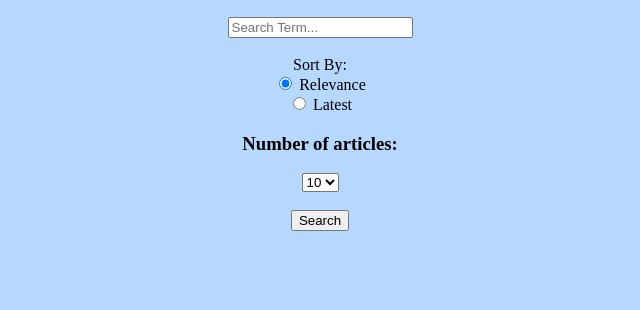
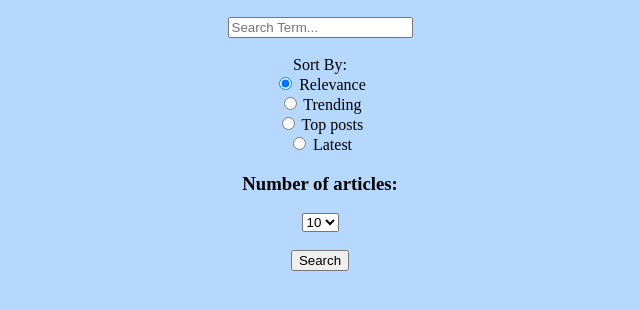
Before and after one commit to edthomas93/reddit-search-app, a website with bundled scripts: page index.html in a window 1280 px wide. Shown: the part 50-360 px from the top of the page, without its empty margins (320-960 px from the left). Built offline with nearby package versions, Linux system fonts and the light colour scheme.

Commit message:
more sortby options, reddit api added, implemented when search clicked

```diff
--- a/index.html
+++ b/index.html
@@ -16,12 +16,23 @@
           <input type="text" id="search-input" placeholder="Search Term...">
         </div>
         <br>
+        Sort By:
         <div>
-          Sort By:
-          <br>
           <input type="radio" name="sortby" value="relevance" checked>
           <label>
             Relevance
+          </label>
+        </div>
+        <div>
+          <input type="radio" name="sortby" value="hot">
+          <label>
+            Trending
+          </label>
+        </div>
+        <div>
+          <input type="radio" name="sortby" value="top">
+          <label>
+            Top posts
           </label>
         </div>
         <div>
--- a/index.js
+++ b/index.js
@@ -1,3 +1,5 @@
+import reddit from './redditapi'
+
 const searchForm = document.getElementById('search-form');
 const searchInput = document.getElementById('search-input');
 
@@ -9,6 +11,9 @@ searchForm.addEventListener('submit', event => {
   if(searchTerm === ''){
     showMessage('Please add search term', 'alert');
   }
+
+  searchInput.value = ''; //clear the input
+  reddit.search(searchTerm, searchLimit, sortBy);
 
   event.preventDefault(); //prevents form from submitting to a file
 })
--- /dev/null
+++ b/redditapi.js
@@ -0,0 +1,8 @@
+export default {
+  search: function(searchTerm, searchLimit, sortBy) {
+    return fetch(`http://www.reddit.com/search.json?q=${searchTerm}&sort=${sortBy}&limit=${searchLimit}`)
+      .then(res => res.json())
+      .then(data => data.data.children.map(data => data.data))
+      .catch(err => console.log(err));
+  }
+};
```
